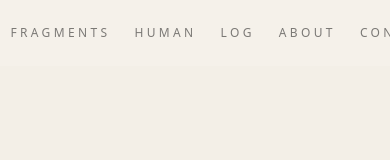
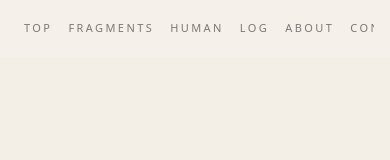
Before and after one commit to rogue-studio/inward, a Next.js app: page /fragments in a window 390 px wide. Shown: the top 160 px of the page. Built offline with nearby package versions, Linux system fonts and the light colour scheme.

Commit message:
Fix mobile navigation overflow

```diff
--- a/app/layout.tsx
+++ b/app/layout.tsx
@@ -38,9 +38,9 @@ export default function RootLayout({
     <html lang="ja">
       <body className="bg-[#f5f1ea] text-[#161616] antialiased">
         <header className="fixed top-0 left-0 z-50 w-full bg-[#f5f1ea]/90 backdrop-blur">
-          <div className="max-w-3xl px-6 py-6">
-            <nav>
-              <ul className="flex items-center justify-center gap-6 text-[12px] uppercase tracking-[0.28em] text-[#161616]/55">
+          <div className="mx-auto max-w-3xl px-4 py-5 sm:px-6 sm:py-6">
+            <nav className="overflow-x-auto whitespace-nowrap [-ms-overflow-style:none] [scrollbar-width:none] [&::-webkit-scrollbar]:hidden">
+              <ul className="flex min-w-max items-center justify-start gap-4 px-2 text-[11px] uppercase tracking-[0.22em] text-[#161616]/55 sm:justify-center sm:gap-6 sm:px-0 sm:text-[12px] sm:tracking-[0.28em]">
                 <li>
                   <Link
                     href="/"
@@ -94,7 +94,7 @@ export default function RootLayout({
           </div>
         </header>
 
-        <main className="pt-20">{children}</main>
+        <main className="pt-20 sm:pt-20">{children}</main>
         <Footer />
       </body>
     </html>
```
